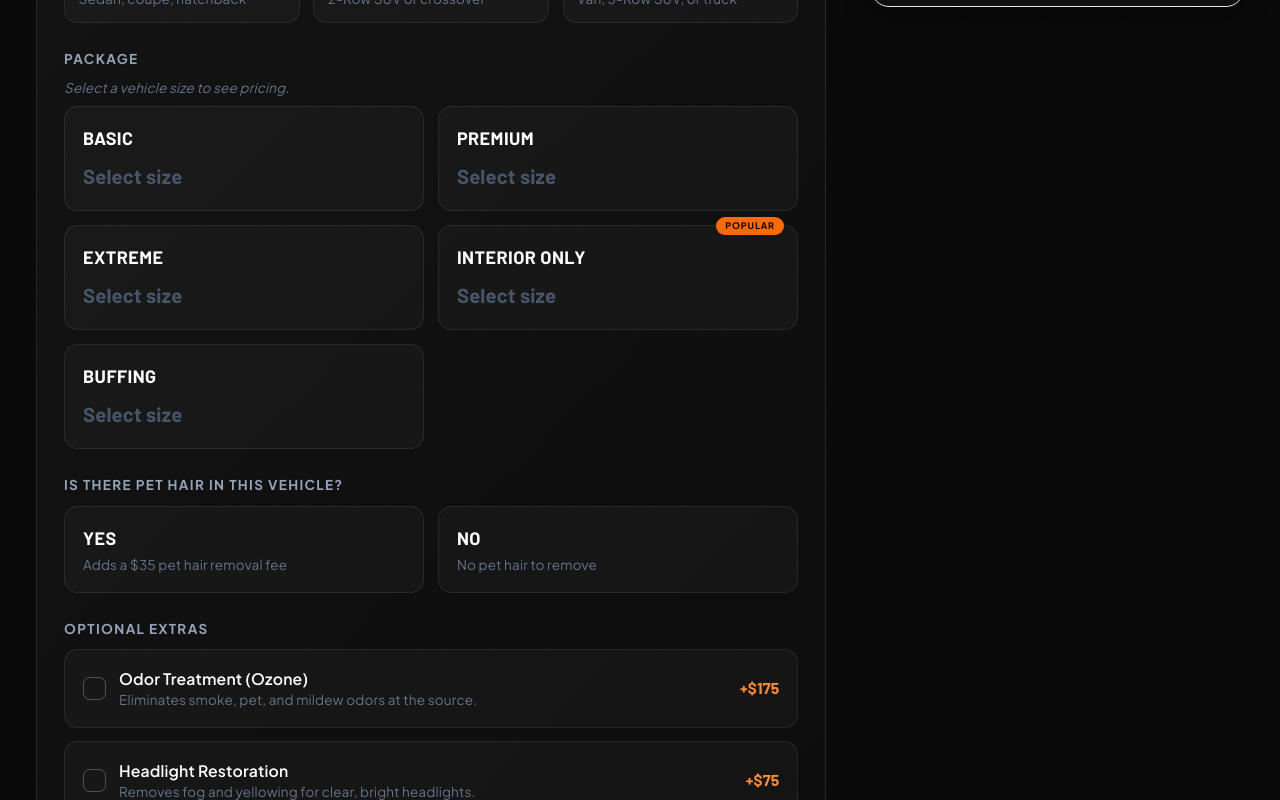
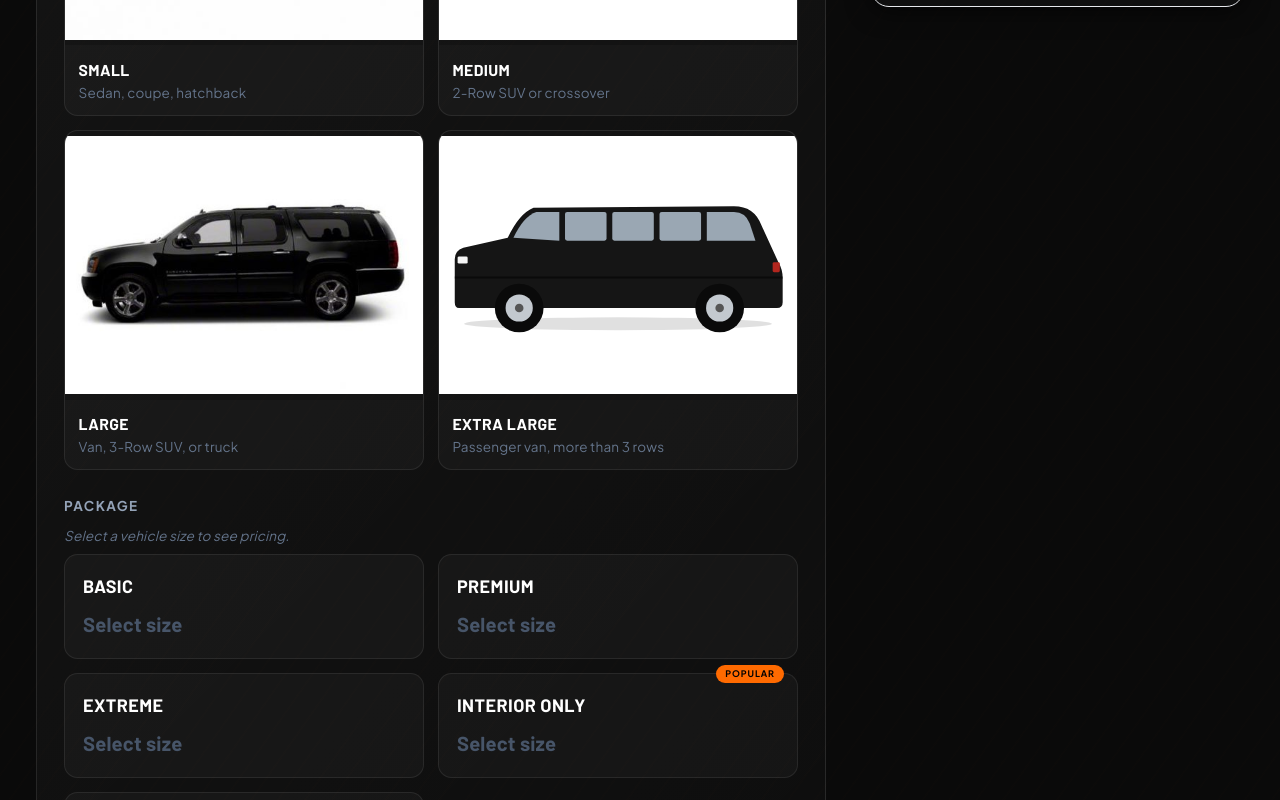
Before and after one commit to HouseCallWebs/GP-Carwash, a Next.js app: page /quote in a window 1280 px wide. Shown: the part 1160-1960 px from the top of the page. Built offline with nearby package versions, Linux system fonts and the light colour scheme.

Commit message:
Nov 2026 pricing: new package/RV/boat prices, Extra Large (passenger van) size, social links limited to Facebook/TikTok/YouTube

```diff
--- a/app/services/page.tsx
+++ b/app/services/page.tsx
@@ -42,7 +42,8 @@ export default function ServicesPage() {
           <ScrollReveal delay={0.2}>
             <p className="text-lg text-slate-300 leading-relaxed max-w-2xl mx-auto">
               Pricing is set by vehicle size — Small (sedan/coupe), Medium (2-row SUV
-              or crossover), and Large (van, 3-row SUV, or truck). Every price below
+              or crossover), Large (van, 3-row SUV, or truck), and Extra Large (passenger vans with
+              more than 3 rows of seats, available for Premium, Extreme, and Interior). Every price below
               applies whether you drop off at our shop or request mobile service —
               same price either way. Pick a package below or build your exact price
               on our{' '}
@@ -84,7 +85,7 @@ export default function ServicesPage() {
                   <div className="p-8 flex flex-col justify-center" style={{ background: 'rgba(255,255,255,0.02)' }}>
                     <div className="text-xs font-bold uppercase tracking-widest text-slate-500 mb-4">Pricing by Size</div>
                     <div className="space-y-3">
-                      {siteConfig.vehicleSizes.map(s => (
+                      {siteConfig.vehicleSizes.filter(s => pkg.prices[s.id] !== undefined).map(s => (
                         <div key={s.id} className="flex items-center justify-between py-2 border-b border-white/5 last:border-0">
                           <span className="text-sm text-slate-400">{s.label}</span>
                           <span className="font-display font-bold text-xl text-white">${pkg.prices[s.id]}</span>
--- a/components/QuoteFlow.tsx
+++ b/components/QuoteFlow.tsx
@@ -8,7 +8,7 @@ import {
   Check, Phone, Send, Loader2, CheckCircle, AlertCircle, Sparkles, HelpCircle, Store, Truck,
   Anchor, Caravan, Plus, Trash2,
 } from 'lucide-react'
-import { siteConfig, getPrice, getRvBoatTotal, type VehicleSize, type PackageTier, type RvBoatCategory } from '@/lib/config'
+import { siteConfig, getPrice, isOffered, getRvBoatTotal, type VehicleSize, type PackageTier, type RvBoatCategory } from '@/lib/config'
 import ScrollReveal from '@/components/ui/ScrollReveal'
 
 type Mode = 'estimate' | 'rvboat' | 'custom'
@@ -155,9 +155,12 @@ function EstimateFlow() {
   const [vehicles, setVehicles] = useState<VehicleConfig[]>(() => {
     const pkgParam  = searchParams.get('pkg')
     const sizeParam = searchParams.get('size')
+    const pkgId  = siteConfig.packages.find(p => p.id === pkgParam)?.id ?? null
+    const sizeId = siteConfig.vehicleSizes.find(s => s.id === sizeParam)?.id ?? null
     return [makeVehicle({
-      pkg:  siteConfig.packages.find(p => p.id === pkgParam)?.id ?? null,
-      size: siteConfig.vehicleSizes.find(s => s.id === sizeParam)?.id ?? null,
+      // Drop a pre-selected package that isn't offered in the pre-selected size
+      pkg:  pkgId && sizeId && !isOffered(pkgId, sizeId) ? null : pkgId,
+      size: sizeId,
     })]
   })
   const [fulfillment, setFulfillment] = useState<Fulfillment | null>(null)
@@ -483,12 +486,15 @@ function VehicleCard({
       {/* Size */}
       <div>
         <div className="text-xs font-bold uppercase tracking-widest text-slate-400 mb-2.5">Vehicle Size</div>
-        <div className="grid grid-cols-1 sm:grid-cols-3 gap-3">
+        <div className="grid grid-cols-2 gap-3">
           {siteConfig.vehicleSizes.map(s => (
             <button
               key={s.id}
               type="button"
-              onClick={() => onChange({ size: s.id })}
+              onClick={() => onChange({
+                size: s.id,
+                ...(vehicle.pkg && !isOffered(vehicle.pkg, s.id) ? { pkg: null } : {}),
+              })}
               className="text-left rounded-xl border overflow-hidden transition-all"
               style={vehicle.size === s.id
                 ? { background: 'rgba(255,106,0,0.1)', borderColor: '#FF6A00' }
@@ -499,7 +505,7 @@ function VehicleCard({
                   src={s.image}
                   alt={`${s.label} vehicle size example — ${s.sub}`}
                   fill
-                  sizes="(max-width: 640px) 100vw, 33vw"
+                  sizes="(max-width: 640px) 50vw, 25vw"
                   className="object-contain"
                 />
               </div>
@@ -525,12 +531,14 @@ function VehicleCard({
           {siteConfig.packages.map(p => {
             const price = vehicle.size ? p.prices[vehicle.size] : null
             const selected = vehicle.pkg === p.id
+            const unavailable = !!vehicle.size && p.prices[vehicle.size] === undefined
             return (
               <button
                 key={p.id}
                 type="button"
+                disabled={unavailable}
                 onClick={() => onChange({ pkg: p.id })}
-                className="relative text-left p-4 rounded-xl border transition-all"
+                className={`relative text-left p-4 rounded-xl border transition-all ${unavailable ? 'opacity-40 cursor-not-allowed' : ''}`}
                 style={selected
                   ? { background: 'rgba(255,106,0,0.1)', borderColor: '#FF6A00' }
                   : { background: 'rgba(255,255,255,0.03)', borderColor: 'rgba(255,255,255,0.08)' }}
@@ -545,8 +553,8 @@ function VehicleCard({
                   <span className="font-display font-bold text-white uppercase tracking-wide">{p.name}</span>
                   {selected && <Check className="w-4 h-4 flex-shrink-0" style={{ color: '#FF6A00' }} />}
                 </div>
-                <div className="font-display font-bold text-lg" style={{ color: price ? '#FF8A3D' : '#475569' }}>
-                  {price ? `$${price}` : 'Select size'}
+                <div className="font-display font-bold text-lg" style={{ color: price ? '#FF8A3D' : '#475569', ...(unavailable ? { fontSize: '0.8rem' } : {}) }}>
+                  {unavailable ? 'Not offered in this size' : price ? `$${price}` : 'Select size'}
                 </div>
               </button>
             )
--- a/components/ServiceOverview.tsx
+++ b/components/ServiceOverview.tsx
@@ -51,7 +51,7 @@ function PackageCard({ pkg, index }: { pkg: Package; index: number }) {
               className="w-full appearance-none pl-3 pr-9 py-2 rounded-lg border text-sm font-semibold text-white outline-none cursor-pointer transition-all focus:border-[#FF6A00]/50"
               style={{ background: 'rgba(255,255,255,0.04)', borderColor: 'rgba(255,255,255,0.1)' }}
             >
-              {siteConfig.vehicleSizes.map(s => (
+              {siteConfig.vehicleSizes.filter(s => pkg.prices[s.id] !== undefined).map(s => (
                 <option key={s.id} value={s.id} style={{ background: '#141414', color: '#fff' }}>
                   {s.label}
                 </option>
@@ -62,7 +62,7 @@ function PackageCard({ pkg, index }: { pkg: Package; index: number }) {
           <div className="text-xs text-slate-500 mb-1">
             {size === 'small' ? 'Starting at' : `${sizeLabel} price`}
           </div>
-          <div className="font-display font-bold text-2xl text-white mb-4">${pkg.prices[size]}</div>
+          <div className="font-display font-bold text-2xl text-white mb-4">${pkg.prices[size] ?? pkg.prices.small}</div>
           <Link href={`/quote?pkg=${pkg.id}&size=${size}`} className="btn-orange w-full py-2.5 text-sm">
             Book This Package
           </Link>
--- a/components/SocialLinks.tsx
+++ b/components/SocialLinks.tsx
@@ -1,14 +1,11 @@
-import { Facebook, Instagram, Youtube, Linkedin, X as XIcon } from 'lucide-react'
+import { Facebook, Youtube } from 'lucide-react'
 import TikTokIcon from '@/components/icons/TikTokIcon'
 import { siteConfig } from '@/lib/config'
 
 const links = [
   { href: siteConfig.social.facebook,  Icon: Facebook,   label: 'Facebook'    },
-  { href: siteConfig.social.instagram, Icon: Instagram,  label: 'Instagram'   },
   { href: siteConfig.social.tiktok,    Icon: TikTokIcon, label: 'TikTok'      },
   { href: siteConfig.social.youtube,   Icon: Youtube,    label: 'YouTube'     },
-  { href: siteConfig.social.x,         Icon: XIcon,      label: 'X (Twitter)' },
-  { href: siteConfig.social.linkedin,  Icon: Linkedin,   label: 'LinkedIn'    },
 ]
 
 interface SocialLinksProps {
--- a/lib/config.ts
+++ b/lib/config.ts
@@ -1,4 +1,4 @@
-export type VehicleSize = 'small' | 'medium' | 'large'
+export type VehicleSize = 'small' | 'medium' | 'large' | 'xlarge'
 export type PackageTier = 'basic' | 'premium' | 'extreme' | 'interior' | 'buffing'
 
 export const siteConfig = {
@@ -48,6 +48,7 @@ export const siteConfig = {
     { id: 'small',  label: 'Small',  sub: 'Sedan, coupe, hatchback',  image: '/vehicle-sizes/small.jpg'  },
     { id: 'medium', label: 'Medium', sub: '2-Row SUV or crossover',   image: '/vehicle-sizes/medium.jpg' },
     { id: 'large',  label: 'Large',  sub: 'Van, 3-Row SUV, or truck', image: '/vehicle-sizes/large.jpg'  },
+    { id: 'xlarge', label: 'Extra Large', sub: 'Passenger van, more than 3 rows', image: '/vehicle-sizes/xlarge.svg' },
   ] as { id: VehicleSize; label: string; sub: string; image: string }[],
 
   packages: [
@@ -63,7 +64,7 @@ export const siteConfig = {
         'Vacuum floors',
         'Door jambs',
       ],
-      prices: { small: 85, medium: 90, large: 95 },
+      prices: { small: 95, medium: 100, large: 105 },
     },
     {
       id:          'premium',
@@ -79,7 +80,7 @@ export const siteConfig = {
         'Detail rims',
         'Door jambs',
       ],
-      prices: { small: 155, medium: 165, large: 175 },
+      prices: { small: 175, medium: 185, large: 195, xlarge: 235 },
     },
     {
       id:          'extreme',
@@ -95,7 +96,7 @@ export const siteConfig = {
         'Ceiling clean',
         'Trunk by request',
       ],
-      prices: { small: 245, medium: 255, large: 270 },
+      prices: { small: 270, medium: 285, large: 300, xlarge: 340 },
     },
     {
       id:          'interior',
@@ -111,7 +112,7 @@ export const siteConfig = {
         'Clean ceiling',
         'Interior windows',
       ],
-      prices: { small: 195, medium: 205, large: 215 },
+      prices: { small: 220, medium: 230, large: 240, xlarge: 280 },
       popular: true,
     },
     {
@@ -126,14 +127,16 @@ export const siteConfig = {
         '3-step buff the vehicle',
         'Apply sealant to the vehicle',
       ],
-      prices: { small: 250, medium: 300, large: 350 },
+      prices: { small: 280, medium: 330, large: 380 },
     },
   ] as {
     id: PackageTier
     name: string
     description: string
     includes: string[]
-    prices: Record<VehicleSize, number>
+    // Not every package is offered in every size (Extra Large only applies
+    // to Premium, Extreme and Interior).
+    prices: Partial<Record<VehicleSize, number>>
     popular?: boolean
   }[],
 
@@ -174,7 +177,7 @@ export const siteConfig = {
       {
         id:           'boat-basic',
         name:         'Boat Basic Wash & Vacuum',
-        pricePerFoot: 15,
+        pricePerFoot: 20,
         image:        '/rv-boat/boat-basic.jpg',
         includes: [
           'Hand Wash and Dry Exterior',
@@ -187,7 +190,7 @@ export const siteConfig = {
       {
         id:           'boat-interior',
         name:         'Boat Interior Detail & Wash',
-        pricePerFoot: 25,
+        pricePerFoot: 30,
         image:        '/rv-boat/boat-interior.jpg',
         includes: [
           'Hand Wash and Dry Exterior',
@@ -201,7 +204,7 @@ export const siteConfig = {
       {
         id:           'boat-extreme',
         name:         'Boat Extreme Detail',
-        pricePerFoot: 30,
+        pricePerFoot: 35,
         image:        '/rv-boat/boat-extreme.jpg',
         includes: [
           'Hand Wash and Dry Exterior',
@@ -218,7 +221,7 @@ export const siteConfig = {
       {
         id:           'rv-wash',
         name:         'RV Wash',
-        pricePerFoot: 15,
+        pricePerFoot: 20,
         image:        '/rv-boat/rv-wash.jpg',
         includes: [
           'Wash and Dry Exterior',
@@ -230,7 +233,7 @@ export const siteConfig = {
       {
         id:           'rv-wash-wax',
         name:         'RV Wash and Wax',
-        pricePerFoot: 25,
+        pricePerFoot: 30,
         image:        '/rv-boat/rv-wash-wax.jpg',
         includes: [
           'Wash and Dry Exterior',
@@ -244,7 +247,7 @@ export const siteConfig = {
       {
         id:           'rv-exterior',
         name:         'RV Exterior Detail',
-        pricePerFoot: 30,
+        pricePerFoot: 35,
         image:        '/rv-boat/rv-exterior.jpg',
         includes: [
           'Wash and Dry Exterior',
@@ -270,12 +273,8 @@ export const siteConfig = {
 
   social: {
     facebook:  'https://www.facebook.com/GPMobileCarWash1/',
-    instagram: 'https://www.instagram.com/gpmobilecarwash',
     tiktok:    'https://www.tiktok.com/@gpmobilecardetail',
     youtube:   'https://www.youtube.com/@mobilecarwash1',
-    x:         'https://x.com/gpmobilecarwash',
-    linkedin:  'https://www.linkedin.com/in/nelson-orellana-5264a532/',
-    google:    'https://google.com',
   },
 
   seo: {
@@ -287,7 +286,13 @@ export const siteConfig = {
 
 export function getPrice(tier: PackageTier, size: VehicleSize): number {
   const pkg = siteConfig.packages.find(p => p.id === tier)
-  return pkg ? pkg.prices[size] : 0
+  return pkg?.prices[size] ?? 0
+}
+
+// True when the package has a price for the given vehicle size.
+export function isOffered(tier: PackageTier, size: VehicleSize): boolean {
+  const pkg = siteConfig.packages.find(p => p.id === tier)
+  return !!pkg && pkg.prices[size] !== undefined
 }
 
 export type RvBoatCategory = 'boat' | 'rv'
```
Also changed, not shown: public/vehicle-sizes/xlarge.svg (added).
